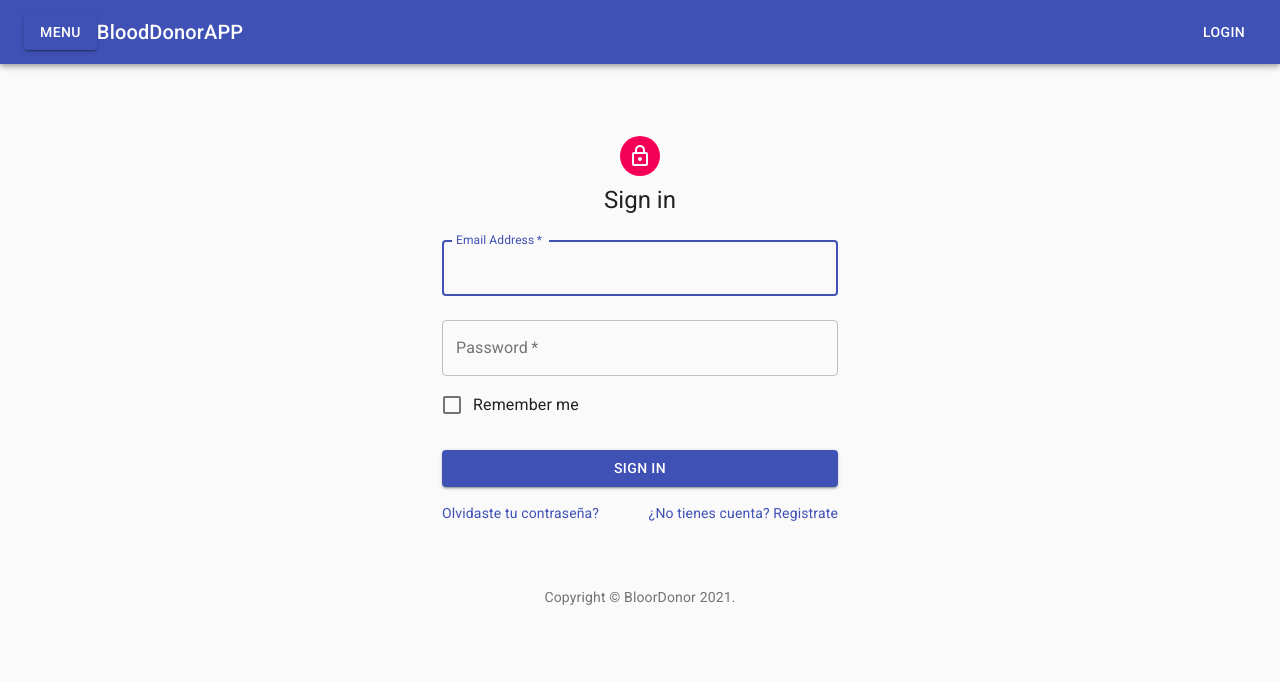
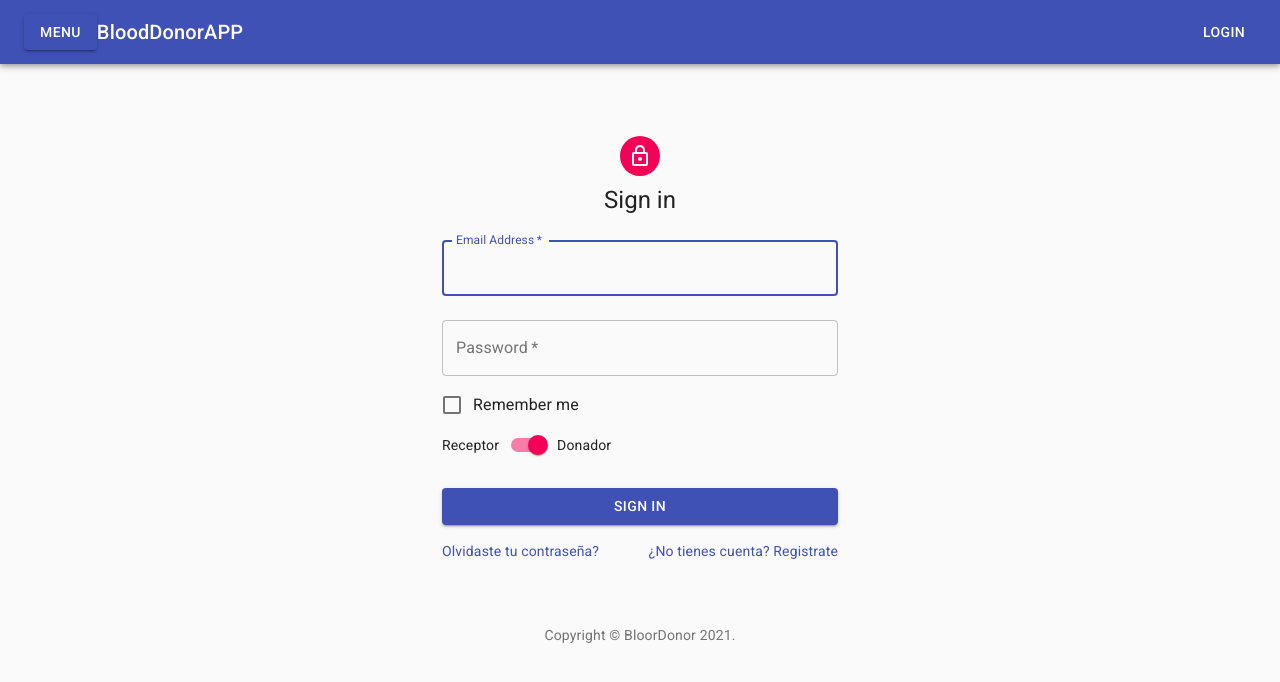
Before and after one commit to jcarlosaglez/BloodDonors-React, a React (Create React App) app: page /LogIn in a window 1280 px wide. Shown: the top 682 px of the page. Built offline with nearby package versions, Linux system fonts and the light colour scheme.

Commit message:
Agregando Switch para diferenciar el tipo de inicio de sesión

```diff
--- a/src/components/Login.js
+++ b/src/components/Login.js
@@ -1,28 +1,29 @@
-import React, {useState} from 'react';
-import { Link as RouterLink } from 'react-router-dom';
-import Avatar from '@material-ui/core/Avatar';
-import Button from '@material-ui/core/Button';
-import CssBaseline from '@material-ui/core/CssBaseline';
-import TextField from '@material-ui/core/TextField';
-import FormControlLabel from '@material-ui/core/FormControlLabel';
-import Checkbox from '@material-ui/core/Checkbox';
-import Link from '@material-ui/core/Link';
-import Grid from '@material-ui/core/Grid';
-import Box from '@material-ui/core/Box';
-import LockOutlinedIcon from '@material-ui/icons/LockOutlined';
-import Typography from '@material-ui/core/Typography';
-import { makeStyles } from '@material-ui/core/styles';
-import Container from '@material-ui/core/Container';
+import React, { useState } from "react";
+import { Link as RouterLink } from "react-router-dom";
+import Avatar from "@material-ui/core/Avatar";
+import Button from "@material-ui/core/Button";
+import CssBaseline from "@material-ui/core/CssBaseline";
+import TextField from "@material-ui/core/TextField";
+import FormControlLabel from "@material-ui/core/FormControlLabel";
+import Checkbox from "@material-ui/core/Checkbox";
+import Link from "@material-ui/core/Link";
+import Grid from "@material-ui/core/Grid";
+import Box from "@material-ui/core/Box";
+import LockOutlinedIcon from "@material-ui/icons/LockOutlined";
+import Typography from "@material-ui/core/Typography";
+import { makeStyles } from "@material-ui/core/styles";
+import Container from "@material-ui/core/Container";
+import Switch from '@material-ui/core/Switch';
 
 function Copyright() {
 	return (
 		<Typography variant="body2" color="textSecondary" align="center">
-      {'Copyright © '}
+			{"Copyright © "}
 			<Link color="inherit" component={RouterLink} to="/">
 				BloorDonor
-      </Link>{' '}
+			</Link>{" "}
 			{new Date().getFullYear()}
-      {'.'}
+			{"."}
 		</Typography>
 	);
 }
@@ -30,16 +31,16 @@ function Copyright() {
 const useStyles = makeStyles((theme) => ({
 	paper: {
 		marginTop: theme.spacing(8),
-    display: 'flex',
-    flexDirection: 'column',
-    alignItems: 'center',
+		display: "flex",
+		flexDirection: "column",
+		alignItems: "center",
 	},
 	avatar: {
 		margin: theme.spacing(1),
 		backgroundColor: theme.palette.secondary.main,
 	},
 	form: {
-    width: '100%', // Fix IE 11 issue.
+		width: "100%", // Fix IE 11 issue.
 		marginTop: theme.spacing(1),
 	},
 	submit: {
@@ -47,41 +48,41 @@ const useStyles = makeStyles((theme) => ({
 	},
 }));
 
-
 function SignIn() {
 	const [data, setData] = useState({
-		"email": "",
-		"password": "",
-  })
+		email: "",
+		password: "",
+	});
+	const [isDonor, setIsDonor] = React.useState(true);
 	const handleInpChange = (event) => {
 		setData({
 			...data,
-			[event.target.name] : event.target.value
-		})
-  }
+			[event.target.name]: event.target.value,
+		});
+	};
 	const goToBackend = (config, data) => {
 		return fetch(config.url, {
 			method: config.method,
 			headers: {
 				"Content-Type": "application/json",
-            "Accept": "application/json",
+				Accept: "application/json",
 			},
-	  body: JSON.stringify(data)
-        })
-    }
+			body: JSON.stringify(data),
+		});
+	};
 	const sendData = async (event) => {
 		event.preventDefault();
 		console.log(data);
 
 		//Servidor
 		const config = {
-			url: "https://blood-donors-v1.herokuapp.com/v1/receivers/login ",
+			url: `https://blood-donors-v1.herokuapp.com/v1/${isDonor ? "donors" : "receivers"}/login`,
 			method: "POST",
 		};
 		try {
 			const response = await goToBackend(config, data);
-			if(!response.ok){
-				console.log(response)
+			if (!response.ok) {
+				console.log(response);
 			}
 			const todo = await response.json();
 			console.log("data", todo, response, data);
@@ -89,9 +90,7 @@ function SignIn() {
 			console.log("OOOh no");
 			console.error(error);
 		}
-
-	}
-
+	};
 
 	const classes = useStyles();
 
@@ -134,6 +133,20 @@ function SignIn() {
 						control={<Checkbox value="remember" color="primary" />}
 						label="Remember me"
 					/>
+					<Grid container alignItems="center">
+						<Grid item>
+							Receptor
+						</Grid>
+						<Grid item>
+							<Switch
+								checked={isDonor}
+								onChange={() => {setIsDonor(!isDonor)}}
+							/>
+						</Grid>
+						<Grid item>
+							Donador
+						</Grid>
+					</Grid>
 					<Button
 						type="submit"
 						fullWidth
--- a/src/components/Signin.js
+++ b/src/components/Signin.js
@@ -300,7 +300,7 @@ function Signin() {
                                 </Link>
                             </Grid>
                             <Grid item>
-                                <Link href="#" variant="body1">
+                                <Link href="LogIn" variant="body1">
                                     ¿Ya tienes una cuenta? Inicia sesión aquí
                                 </Link>
                             </Grid>
```
Lines whose indentation alone changed are shown as unchanged.
